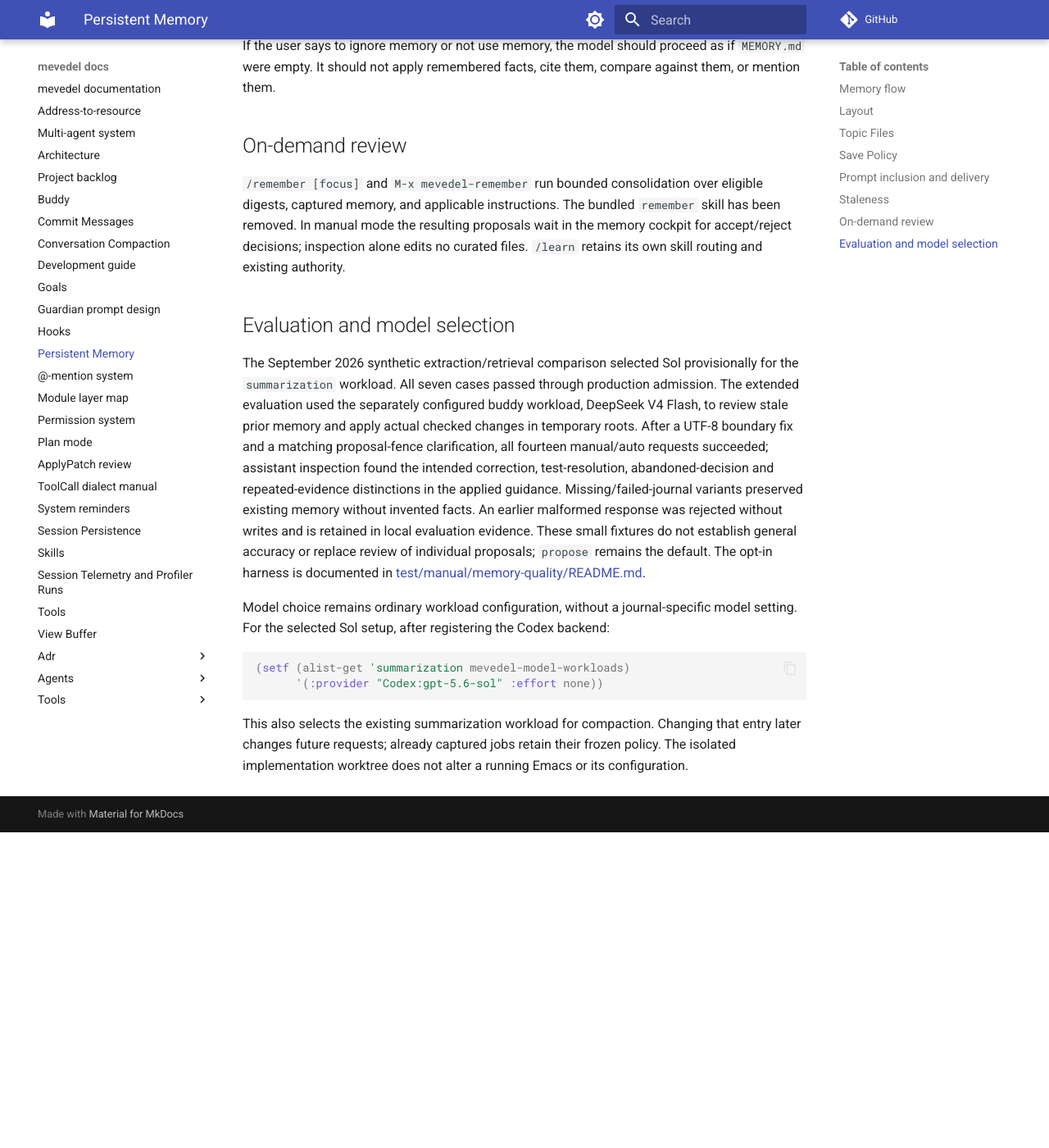
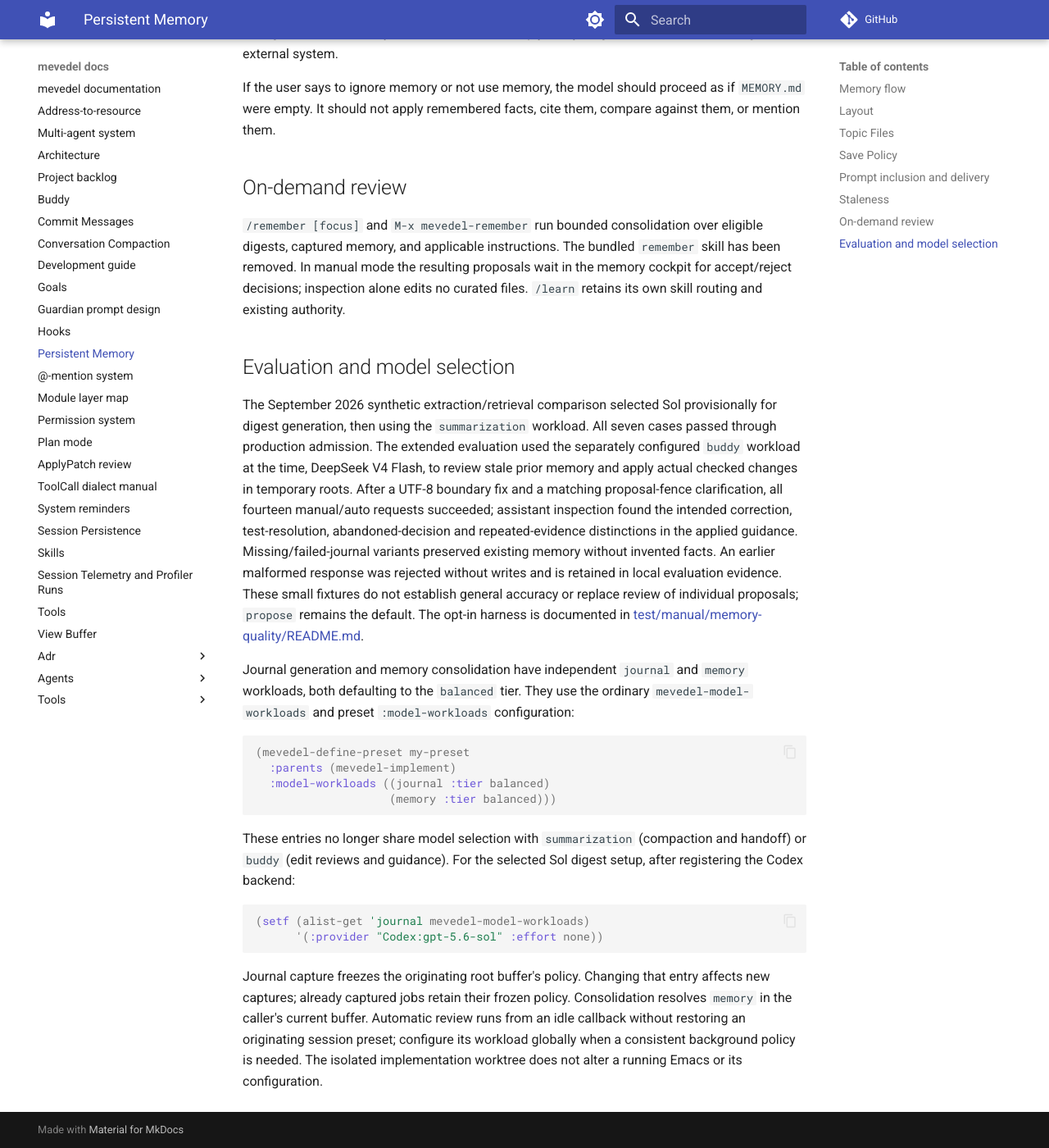
Before and after one commit to FrauH0lle/mevedel, an MkDocs documentation site: the page built from docs/memory.md, in a window 1280 px wide and 1400 px high, scrolled down 16204 px. Shown: the whole window at 82% size. Built offline with MkDocs 1.6.1 and Material for MkDocs 9.7.7, drawn with Linux system fonts in a browser that asks for light colours; comment, search, counter and statistics services are not loaded; before the commit the page ends 17219 px from its top, so only the background shows below that; some of the changed text lies outside the part shown.

Commit message:
feat(memory)!: Give journal and consolidation balanced workloads
Journal extraction and memory consolidation need independent model choices
without changing compaction, handoffs, or Buddy.

* mevedel-models.el (mevedel-model-workloads): Default journal and memory
  to balanced.
* mevedel-journal-capture.el (mevedel-journal-capture--freeze-policy):
  Freeze journal policy for new captures.
* mevedel-context-summary.el (mevedel-context-summary-generate): Resolve
  journal for unfrozen digests; retain summarization for other purposes.
* mevedel-memory-review.el (mevedel-memory-review-request): Resolve memory.
* mevedel-memory-pass.el (mevedel-memory-pass-start): Label telemetry memory.
* mevedel-journal-process.el: Name journal policy in unavailable errors.
* test/: Check defaults, independent preset composition, request routing,
  and telemetry; update the manual quality harness workload selection.
* docs/: Update memory configuration, architecture, telemetry, and ADR 0094.

BREAKING CHANGE: Configure new journal captures through journal and
consolidation through memory instead of summarization and buddy.
Queued journal jobs retain their frozen model policy.

````diff
--- a/docs/memory.md
+++ b/docs/memory.md
@@ -93,8 +93,9 @@ the result, including synchronous empty results. A provider follow-up never
 inherits a deleted investigation snapshot as its working directory.
 
 `mevedel-memory-review-request` combines that scope, reference pre-check, and
-investigation in a sessionless gptel request using the buddy workload. It admits
-a prefix of at most 20 complete candidate digests and reports omissions. The
+investigation in a sessionless gptel request using the `memory` workload (default
+tier `balanced`). It admits a prefix of at most 20 complete candidate digests and
+reports omissions. The
 initial prepared provider payload, including tools and roles, must fit both
 32,000 estimated tokens and the model's usable context with output reserve.
 Indexes, instructions, and topics are supplied as complete documents when they
@@ -395,7 +396,7 @@ additional evidence, verifies relevant claims, and acknowledges omissions.
 With `mevedel-journal-enabled` (default `t`), a successful completed root-turn
 save freezes a checkpoint before generation collection. One immutable private
 record contains projected evidence, notes, their hashes, stable completed-turn
-identities, and serializable summarization model selection. It pins the source
+identities, and serializable journal model selection. It pins the source
 session and any committed publication head. A newer checkpoint supersedes an
 unsealed predecessor only when it contains all that predecessor's turns.
 Published and sealed turns stay outside later checkpoints; replacement
@@ -447,8 +448,9 @@ If one accepted result cannot finish recovery, a background opportunity retains
 it and can process another sealed capture. Explicit retry reports the recovery
 error. The job browser identifies a capture that requires its original client.
 
-New captures use the configured summarization model and explicit effort. When
-effort is unspecified and the model declares support for disabling reasoning,
+New captures use the configured `journal` workload (default tier `balanced`)
+and explicit effort. When effort is unspecified and the model declares support
+for disabling reasoning,
 digest capture freezes `disabled` or `none`: a real long-transcript case consumed all
 4,000 output tokens in reasoning without producing any digest. Models without
 that control retain their provider default. Existing frozen policies keep their
@@ -459,7 +461,7 @@ Input admission reserves at most 4,000 output tokens. Supported server token
 limits are capped accordingly. Codex OAuth has no such control, so its requests
 use the same 16-KiB digest limit and 120-second client deadline without claiming
 a server token or billing ceiling. Streaming overflow cancels the request;
-oversized final output is rejected. The summarization model remains configurable
+oversized final output is rejected. The journal model remains configurable
 through `mevedel-model-workloads`; changing it affects new captures, while queued
 captures keep their frozen choice and published digests remain readable.
 
@@ -729,10 +731,11 @@ curated files. `/learn` retains its own skill routing and existing authority.
 ## Evaluation and model selection
 
 The September 2026 synthetic extraction/retrieval comparison selected Sol
-provisionally for the `summarization` workload. All seven cases passed through
-production admission. The extended evaluation used the separately configured
-buddy workload, DeepSeek V4 Flash, to review stale prior memory and apply actual
-checked changes in temporary roots. After a UTF-8 boundary fix and a matching
+provisionally for digest generation, then using the `summarization` workload.
+All seven cases passed through production admission. The extended evaluation
+used the separately configured `buddy` workload at the time, DeepSeek V4 Flash,
+to review stale prior memory and apply actual checked changes in temporary
+roots. After a UTF-8 boundary fix and a matching
 proposal-fence clarification, all fourteen manual/auto requests succeeded;
 assistant inspection found the intended correction, test-resolution,
 abandoned-decision and repeated-evidence distinctions in the applied guidance.
@@ -743,15 +746,30 @@ or replace review of individual proposals; `propose` remains the default.
 The opt-in harness is documented in
 [test/manual/memory-quality/README.md](../test/manual/memory-quality/README.md).
 
-Model choice remains ordinary workload configuration, without a journal-specific
-model setting. For the selected Sol setup, after registering the Codex backend:
+Journal generation and memory consolidation have independent `journal` and
+`memory` workloads, both defaulting to the `balanced` tier. They use the ordinary
+`mevedel-model-workloads` and preset `:model-workloads` configuration:
 
 ```elisp
-(setf (alist-get 'summarization mevedel-model-workloads)
+(mevedel-define-preset my-preset
+  :parents (mevedel-implement)
+  :model-workloads ((journal :tier balanced)
+                    (memory :tier balanced)))
+```
+
+These entries no longer share model selection with `summarization` (compaction
+and handoff) or `buddy` (edit reviews and guidance). For the selected Sol digest
+setup, after registering the Codex backend:
+
+```elisp
+(setf (alist-get 'journal mevedel-model-workloads)
       '(:provider "Codex:gpt-5.6-sol" :effort none))
 ```
 
-This also selects the existing summarization workload for compaction. Changing
-that entry later changes future requests; already captured jobs retain their
-frozen policy. The isolated implementation worktree does not alter a running
-Emacs or its configuration.
+Journal capture freezes the originating root buffer's policy. Changing that
+entry affects new captures; already captured jobs retain their frozen policy.
+Consolidation resolves `memory` in the caller's current buffer. Automatic review
+runs from an idle callback without restoring an originating session preset;
+configure its workload globally when a consistent background policy is needed.
+The isolated implementation worktree does not alter a running Emacs or its
+configuration.
--- a/docs/telemetry.md
+++ b/docs/telemetry.md
@@ -140,7 +140,7 @@ cancellation releases the fence and leaves the machine retryable.
 - `memory-consolidation-fired`, `memory-consolidation-completed`,
   `memory-consolidation-failed`, and `memory-consolidation-killed` in workspace
   diagnostics. Each pass carries its identity, ownership generation, frozen
-  mode, general/focused scope, and buddy workload. Terminal events add duration,
+  mode, general/focused scope, and `memory` workload. Terminal events add duration,
   available provider usage, published proposal/review counts, consumed coverage,
   and the frozen eligible backlog remaining. Focused passes consume no general
   coverage; failed or cancelled passes leave the selected batch in the backlog.
````
Also changed, not shown: docs/adr/0094-centralize-context-summary-generation.md (+12 -2 lines), docs/architecture.md (+3 -2 lines), 15 other files.
